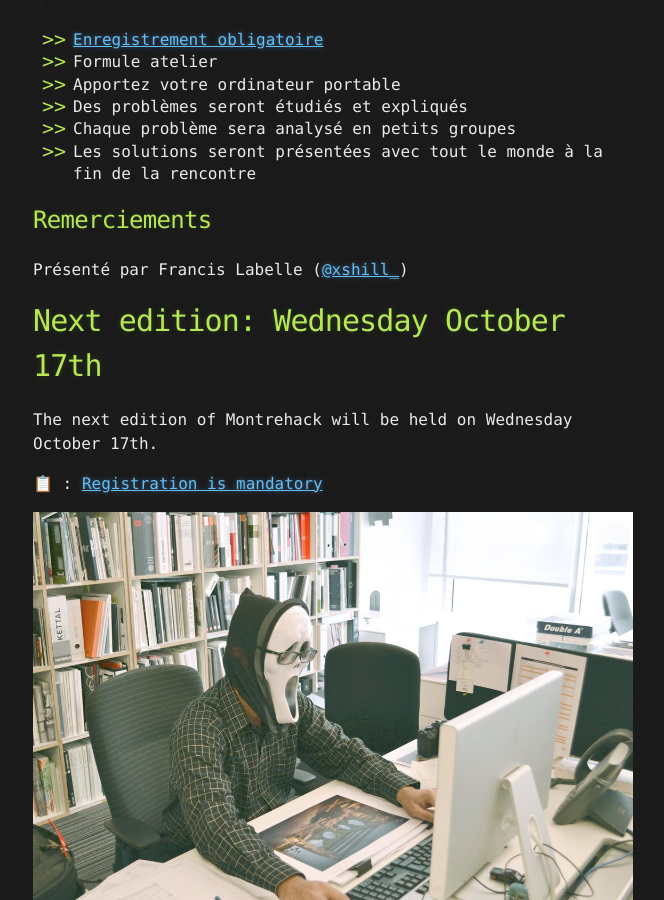
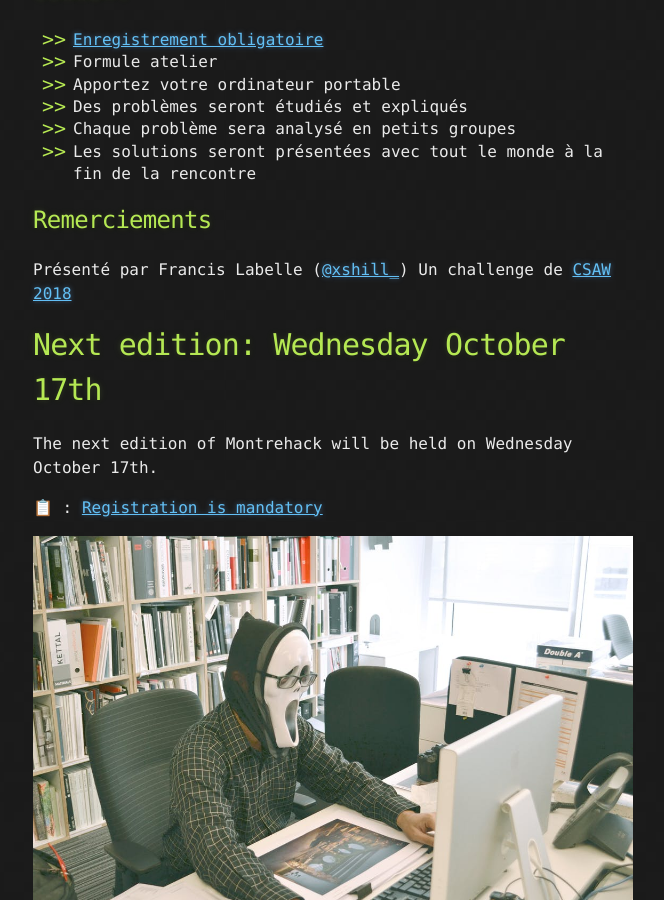
Before and after one commit to montrehack/montrehack.github.com, a Jekyll site: the page built from _posts/2018-10-17-wtfsql.md, in a window 1280 px wide and 900 px high, scrolled down 1607 px. Shown: the whole window, without its empty margins (307-971 px from the left). Built offline with Jekyll 4.4.1, drawn with Linux system fonts in a browser that asks for light colours; emoji names are drawn with the system emoji font; comment, search, counter and statistics services are not loaded; some of the changed text lies outside the part shown.

Commit message:
Added credits to csaw

```diff
--- a/_posts/2018-10-17-wtfsql.md
+++ b/_posts/2018-10-17-wtfsql.md
@@ -44,7 +44,7 @@ Mercredi le 17 octobre de 18h à 21h (suivi de bières au Bénélux)
 ## Remerciements
 
 Présenté par Francis Labelle ([@xshill\_](https://twitter.com/xshill_))
-
+Un challenge de [CSAW 2018](https://csaw.engineering.nyu.edu/)
 
 <a id="english"></a>
 
@@ -89,6 +89,7 @@ Wednesday October 17th from 6pm to 9pm (followed by drinks at Bénélux)
 ## Credits
 
 Presented by Francis Labelle ([@xshill\_](https://twitter.com/xshill_))
+A challenge from [CSAW 2018](https://csaw.engineering.nyu.edu/)
 
 <hr/>
 
```
